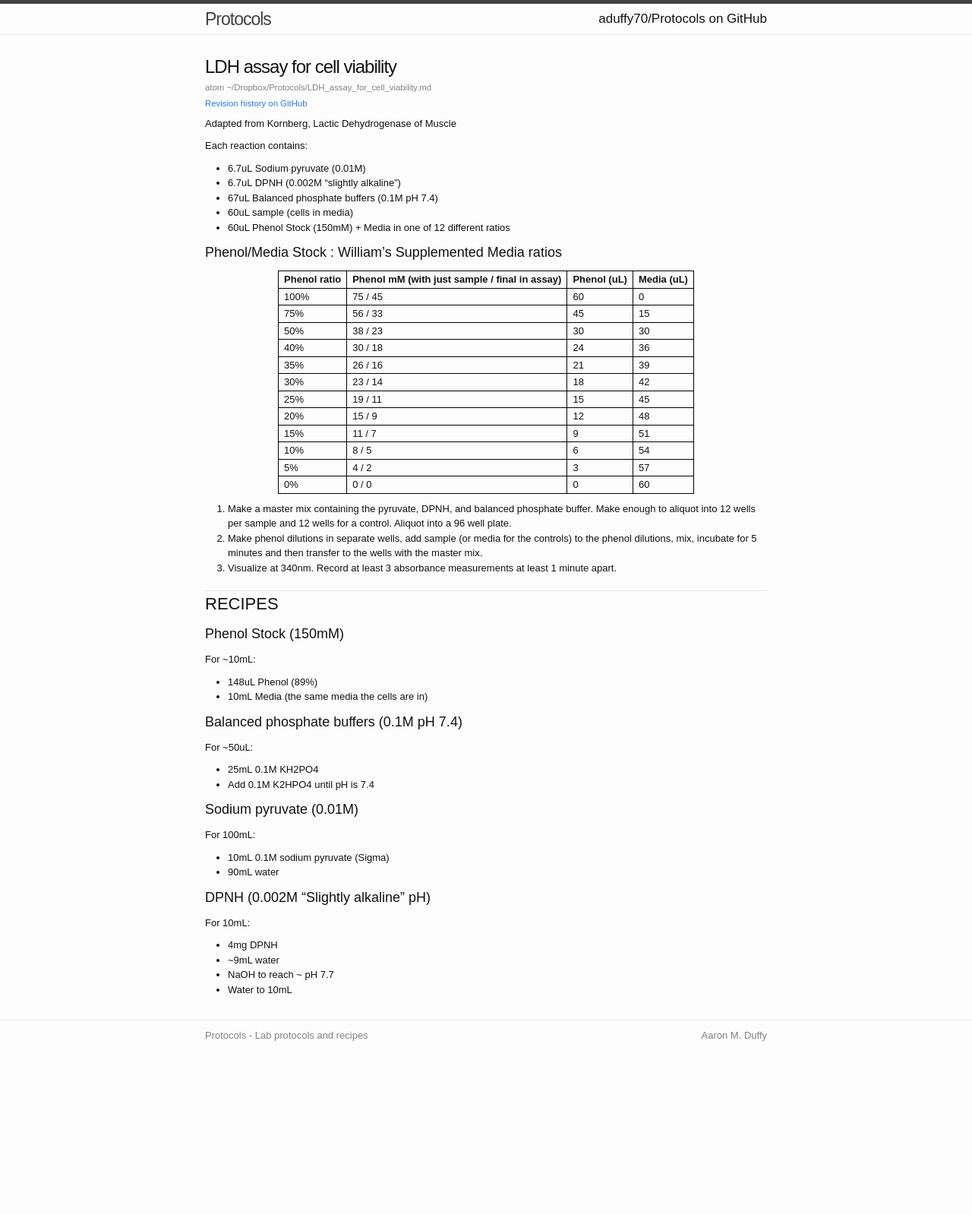
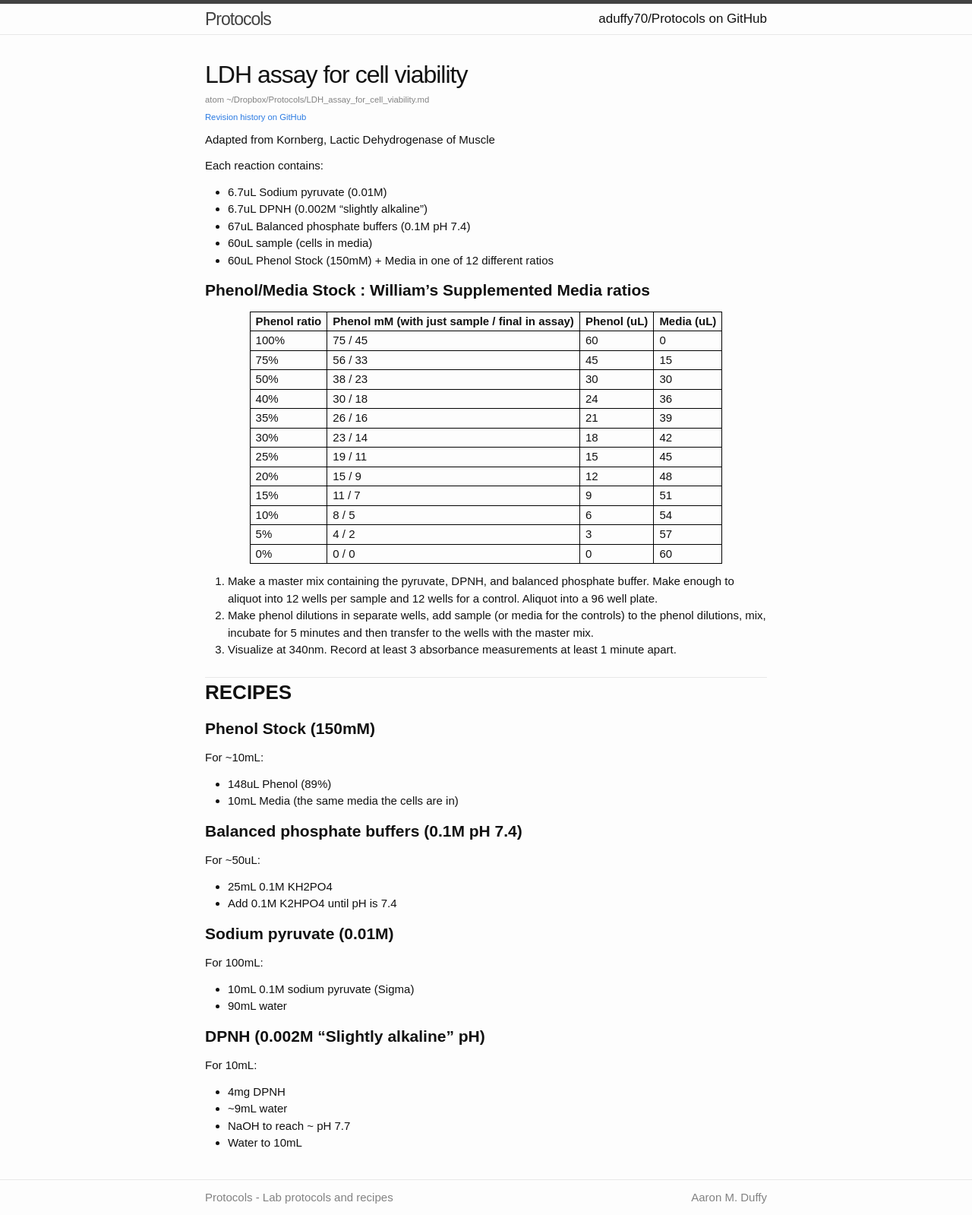
Before and after one commit to aduffy70/Protocols, a Jekyll site: the page built from LDH_assay_for_cell_viability.md, in a window 1280 px wide. Shown: the whole page at 76% size. Built offline with Jekyll 4.4.1, drawn with Linux system fonts in a browser that asks for light colours; some web fonts are replaced; before the commit the page ends 1383 px from its top, so only the background shows below that.

Commit message:
css tweaks

```diff
--- a/css/main.scss
+++ b/css/main.scss
@@ -6,14 +6,15 @@
 // Our variables
 $base-font-family: Arial, "Helvetica Neue", Helvetica, sans-serif;
 $headline-font-family: "ABeeZee", Arial, "Helvetica Neue", Helvetica, sans-serif;
-$base-font-size:   13px;
+$base-font-size:   15px;
 $base-font-weight: 400;
 $small-font-size:  $base-font-size * 0.875;
+$tiny-font-size: $base-font-size * 0.75;
 $base-line-height: 1.5;
 $code-font-size:   $base-font-size * 0.875;
 
 $horizontal-spacing-unit:     30px;
-$vertical-spacing-unit:       10px;
+$vertical-spacing-unit:       12px;
 
 $text-color:       #111;
 $background-color: #fdfdfd;
@@ -391,13 +392,13 @@ pre {
 }
 
 .post-meta {
-    font-size: $small-font-size;
+    font-size: $tiny-font-size;
     color: $grey-color;
     line-height: 1;
 }
 
 .post-meta-path {
-    font-size: $small-font-size;
+    font-size: $tiny-font-size;
     color: $grey-color;
     line-height: 1;
 
@@ -418,7 +419,7 @@ pre {
 
 .post-title {
     font-family: $headline-font-family;
-    font-size: 24px;
+    font-size: 32px;
     letter-spacing: -1px;
     line-height: 1;
 }
@@ -427,17 +428,20 @@ pre {
     margin-bottom: $vertical-spacing-unit;
 
     h1 {
-        font-size: 22px;
+        font-size: 26px;
+        font-weight: bold;
         margin-top: $vertical-spacing-unit * 2;
         border-top: 1px solid $grey-color-light;
     }
 
     h2 {
-        font-size: 18px;
+        font-size: 21px;
+        font-weight: bold;
     }
 
     h3 {
-        font-size: 14px;
+        font-size: 16px;
+        font-weight: bold;
     }
 
     h4 {
@@ -520,54 +524,10 @@ pre {
     .il    { color: #099 } // Literal.Number.Integer.Long
 }
 
-/* super-search
-Author: Kushagra Gour (http://kushagragour.in)
-MIT Licensed
-*/
-
-.super-search {
-  margin-bottom: $vertical-spacing-unit;
-
-  h1 {
-      font-size: 20px
-  }
-
-  h2 {
-      font-size: 17px;
-  }
-
-  h3 {
-      font-size: 14px;
-  }
-
-  h4 {
-      font-size: 11px;
-      font-weight: bold;
-  }
-}
-
-.super-search__input {
-  margin: $vertical-spacing-unit 0;
-  font-size: 14px;
-  width: 45%;
-  border: 1px solid $grey-color;
-  padding: $vertical-spacing-unit;
-}
-
-.search-result-message {
-  font-size: 14px;
-  padding-bottom: 0;
-  margin-bottom: 0;
-}
-
-.search-no-result-message {
-  font-size: 14px;
-  color: #F00;
-}
 //My additions:
 
 .PageNavigation {
-  font-size: $small-font-size;
+  font-size: $tiny-font-size;
   display: block;
   width: auto;
   overflow: hidden;
```
